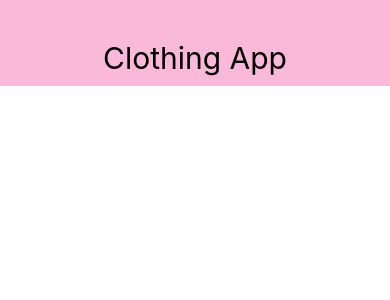
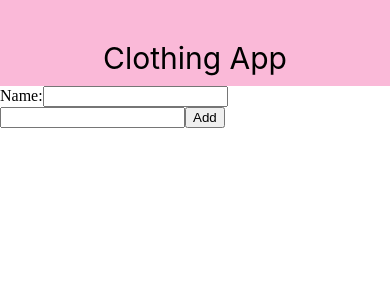
Before and after one commit to yakovdan98/Finspo, a React Native app: screen / in a window 390 px wide. Shown: the top 300 px of the page. Built offline with nearby package versions, Linux system fonts and the light colour scheme.

Commit message:
updated item form

```diff
--- a/App.js
+++ b/App.js
@@ -4,13 +4,14 @@ import { Button, StyleSheet, Text, TextInput, View } from 'react-native';
 import Item from './components/Item';
 import Header from './components/Header';
 import React from 'react';
+import ItemControl from './components/ItemControl';
 
 
 export default function App() {
   return (
     <View>
       <Header/>
-
+      <ItemControl />
       <StatusBar style="auto" />
     </View>
   );
--- a/components/ItemControl.js
+++ b/components/ItemControl.js
@@ -6,8 +6,13 @@ import React from 'react';
 const ItemControl = () => {
   const [items, setItems] = useState({});
 
+  const handleAddItems = (newItem) => {
+    const newItems = [...items, newItem];
+    setItems(newItems);
+  }
+
   return (
-    <ItemForm/>
+    <ItemForm onFormSubmit = {handleAddItems}/>
    );
 }
 
--- a/components/ItemForm.js
+++ b/components/ItemForm.js
@@ -12,7 +12,7 @@ const ItemForm = (props) => {
   }
 
   return (
-    <form>
+    <form onSubmit={handleSumbit}>
       <label>
         Name:
         <input type="text" name="name" />
```
